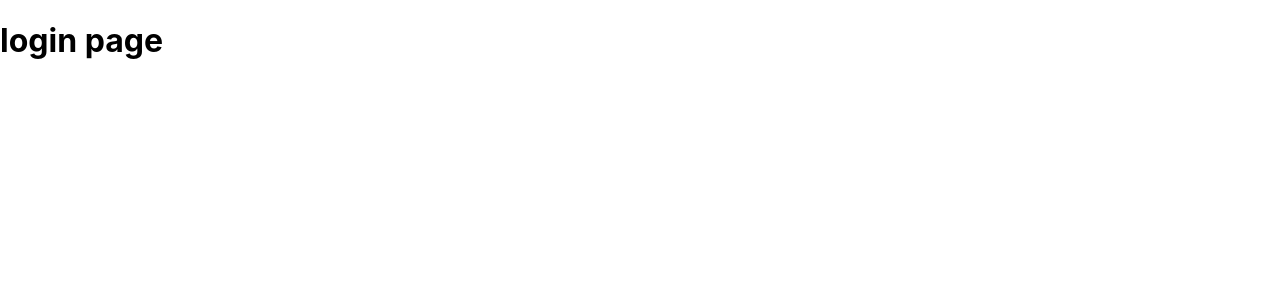
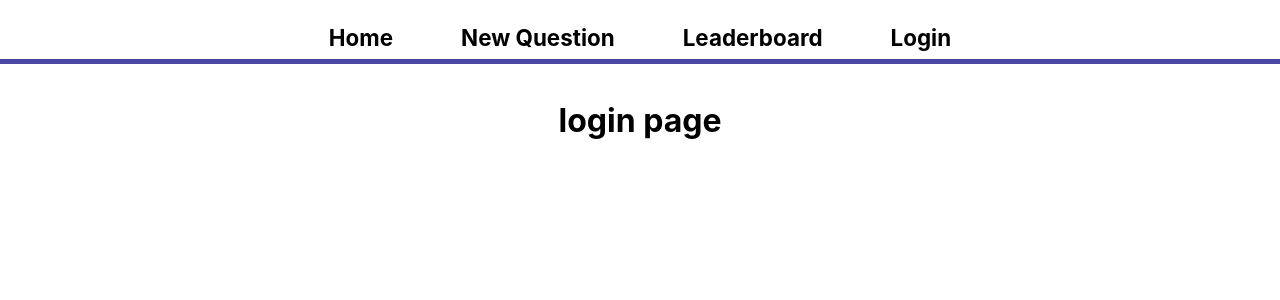
Before and after one commit to BiskremMuhammad/udacity-would-you-rather, a React (Create React App) app: page /login in a window 1280 px wide. Shown: the top 300 px of the page. Built offline with nearby package versions, Linux system fonts and the light colour scheme.

Commit message:
add the navbar component

```diff
--- a/src/App.css
+++ b/src/App.css
@@ -1,38 +1,118 @@
-.App {
+body {
+  margin: 0;
+  font-family: -apple-system, BlinkMacSystemFont, "Segoe UI", "Roboto", "Oxygen",
+    "Ubuntu", "Cantarell", "Fira Sans", "Droid Sans", "Helvetica Neue",
+    sans-serif;
+  -webkit-font-smoothing: antialiased;
+  -moz-osx-font-smoothing: grayscale;
+}
+
+code {
+  font-family: source-code-pro, Menlo, Monaco, Consolas, "Courier New",
+    monospace;
+}
+:root {
+  --primary: #4a47a3;
+  --text-primary: #fff;
+  --default: #153e90;
+  --white: #f1f1f1;
+}
+#root {
+  display: grid;
+  height: 100vh;
+  grid-template-rows: auto 1fr;
+  grid-template-areas: "header", "main";
+  scroll-behavior: smooth;
+}
+header {
+  border-bottom: 5px var(--primary) solid;
+  padding-top: 1rem;
+}
+.nav {
+  display: flex;
+  flex-wrap: wrap;
+  justify-content: center;
+  gap: 4px;
+}
+.nav .item {
+  font-size: 1.4rem;
+  font-weight: bold;
+  color: black;
+  text-decoration: none;
+  padding: 8px 32px;
+}
+.nav .item:hover {
+  background: var(--primary);
+  color: var(--text-primary);
+  clip-path: polygon(20% 0%, 80% 0%, 100% 100%, 0% 100%);
+}
+main {
+  margin: 16px 0;
+  display: flex;
+  justify-content: center;
+  flex-direction: row;
+}
+/* panel */
+.panel {
+  border: 0.2rem var(--default) solid;
+  max-width: 400px;
+  border-radius: 4px;
+  max-height: 500px;
+}
+.panel-title {
+  background: var(--white);
+  border-bottom: 0.2rem var(--default) solid;
+  padding: 8px;
+}
+.panel-title h2,
+.panel-title p {
+  margin: 0;
   text-align: center;
 }
-
-.App-logo {
-  height: 40vmin;
-  pointer-events: none;
+.panel-body {
+  display: flex;
+  justify-content: space-around;
+  flex-direction: column;
+  margin: 32px 8px;
 }
-
-@media (prefers-reduced-motion: no-preference) {
-  .App-logo {
-    animation: App-logo-spin infinite 20s linear;
-  }
+/* input */
+input,
+select {
+  border: 0.2rem var(--default) solid;
 }
-
-.App-header {
-  background-color: #282c34;
-  min-height: 100vh;
-  display: flex;
-  flex-direction: column;
-  align-items: center;
-  justify-content: center;
-  font-size: calc(10px + 2vmin);
-  color: white;
+input,
+select,
+button {
+  border-radius: 4px;
+  height: 40px;
 }
-
-.App-link {
-  color: #61dafb;
+button {
+  margin-top: 8px;
+  background: var(--primary);
+  color: var(--text-primary);
 }
-
-@keyframes App-logo-spin {
-  from {
-    transform: rotate(0deg);
-  }
-  to {
-    transform: rotate(360deg);
-  }
+/* question icon */
+.react-redux-icon {
+  background: url("./images/react_redux.jpg") no-repeat center;
+  background-size: cover;
+  overflow: hidden;
+  height: 230px;
+  width: 300px;
 }
+.center {
+  text-align: center;
+}
+.w-md {
+  min-width: 500px;
+}
+.leader-title {
+  display: grid;
+  grid-template-columns: 1fr 1fr;
+  border-bottom: 0.2rem var(--default) solid;
+  height: 40px;
+  text-align: center;
+}
+.leader-title > div:hover {
+  background: var(--primary);
+  color: var(--white);
+}
--- a/src/App.tsx
+++ b/src/App.tsx
@@ -8,6 +8,7 @@ import { Home } from "./pages/home";
 import "./App.css";
 import { User } from "./types/user";
 import { Login } from "./pages/login";
+import { Nav } from "./components/nav";
 
 function App() {
   const [state, setState] = useState<Context>({ user: undefined });
@@ -24,6 +25,8 @@ function App() {
     <Provider store={store}>
       <UserContext.Provider value={state}>
         <BrowserRouter>
+          <Nav />
+          <main>
             <Switch>
               {!state.user && (
                 <Route exact path="/login" render={() => <Login />} />
@@ -31,6 +34,7 @@ function App() {
               {!state.user && <Redirect to="login" />}
               <Route exact path="/" component={Home} />
             </Switch>
+          </main>
         </BrowserRouter>
       </UserContext.Provider>
     </Provider>
--- /dev/null
+++ b/src/components/nav.tsx
@@ -0,0 +1,34 @@
+import React, { useContext } from "react";
+import { Link } from "react-router-dom";
+import { UserContext } from "../context/user-context";
+
+export const Nav = () => {
+  const { user } = useContext(UserContext);
+  return (
+    <header>
+      <div className="nav">
+        <Link className="item" to="/">
+          Home
+        </Link>
+        <Link className="item" to="/add">
+          New Question
+        </Link>
+        <Link className="item" to="/leaderboard">
+          Leaderboard
+        </Link>
+        {user ? (
+          <>
+            <span className="item">Hello Logged in user</span>
+            <Link className="item" to="/signin">
+              Logout
+            </Link>
+          </>
+        ) : (
+          <Link className="item" to="/login">
+            Login
+          </Link>
+        )}
+      </div>
+    </header>
+  );
+};
```
Also changed, not shown: src/images/react_redux.jpg (added). Lines whose indentation alone changed are shown as unchanged.
